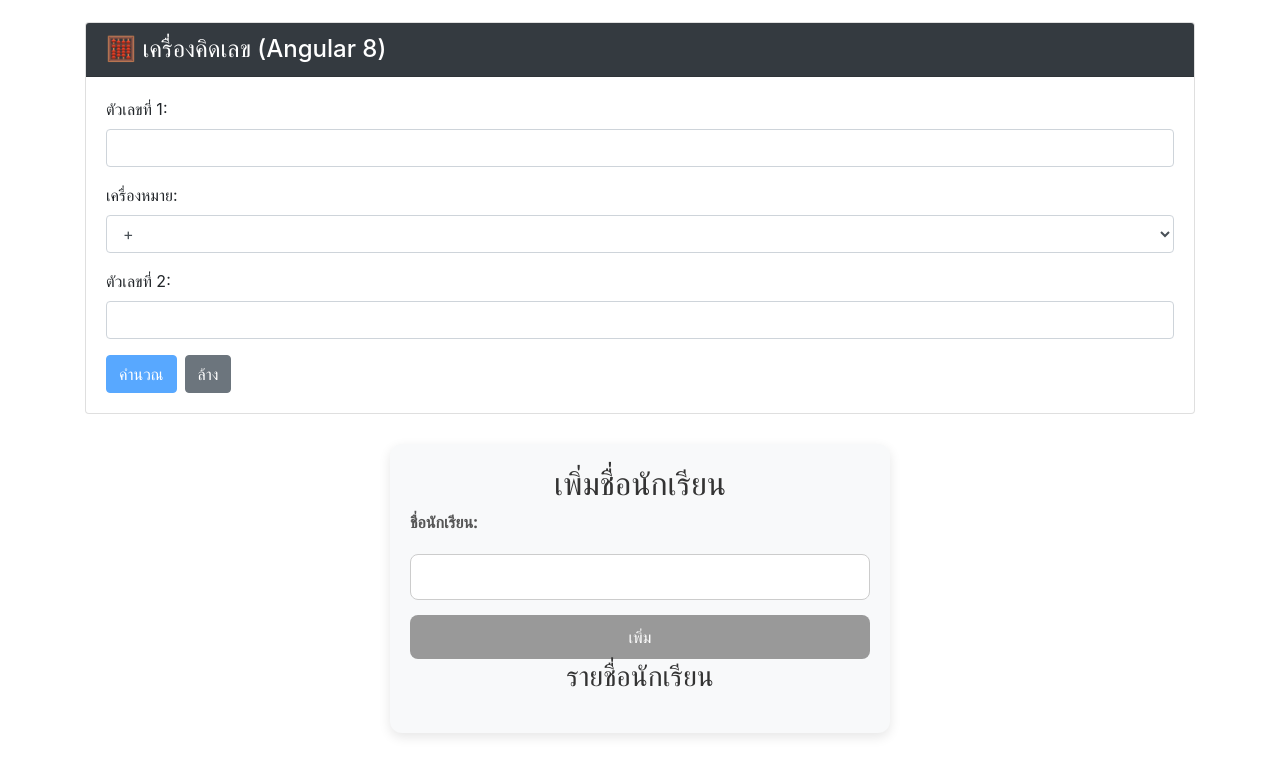
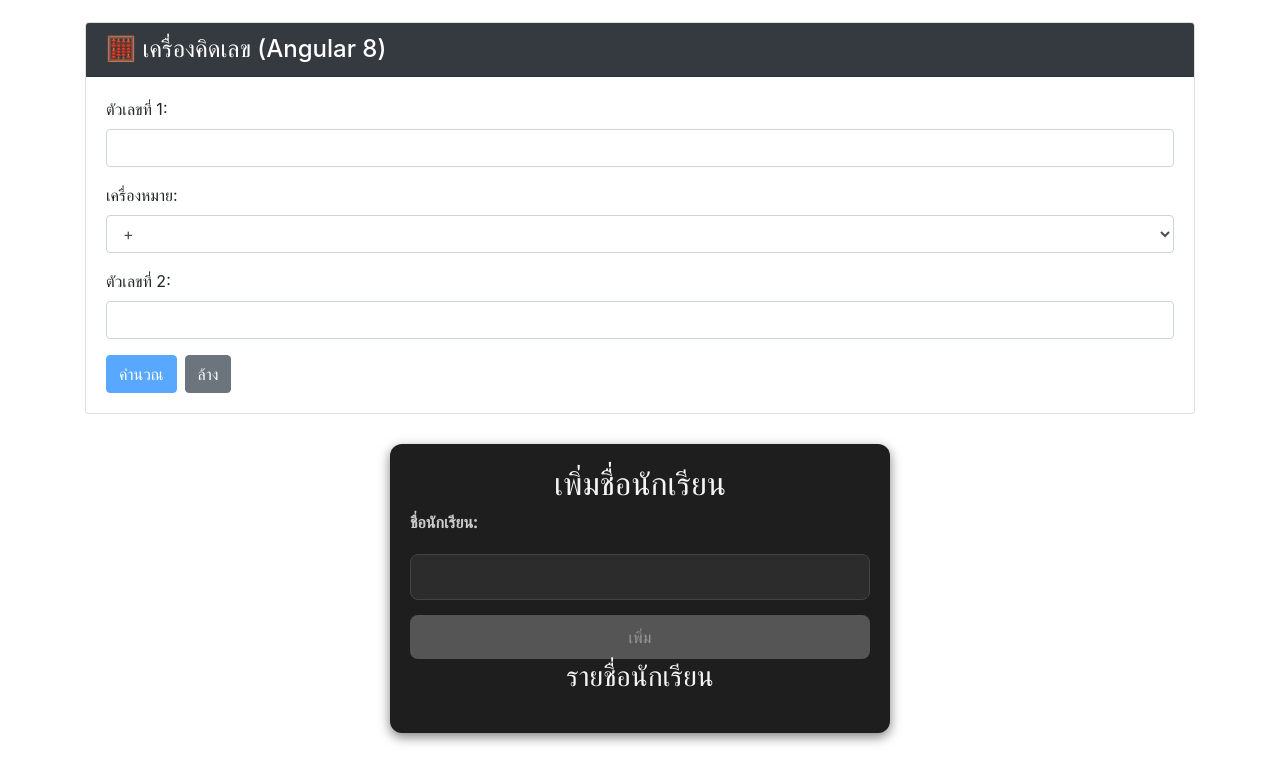
Before and after one commit to KittisakSS/BasicCRUD, an Angular app: page / in a window 1280 px wide. Shown: the part 315-1078 px from the top of the page. Built offline with nearby package versions, Linux system fonts and the light colour scheme.

Commit message:
Vote-botton

```diff
--- a/src/app/components/students/students.component.css
+++ b/src/app/components/students/students.component.css
@@ -2,15 +2,16 @@
   max-width: 500px;
   margin: 30px auto;
   padding: 20px;
-  background-color: #f8f9fa; /* สีพื้นหลังอ่อน */
+  background-color: #1e1e1e; /* พื้นหลังเข้ม */
   border-radius: 12px;
-  box-shadow: 0 4px 12px rgba(0, 0, 0, 0.1);
+  box-shadow: 0 4px 12px rgba(0, 0, 0, 0.5);
   font-family: 'Segoe UI', sans-serif;
+  color: #f1f1f1; /* ตัวหนังสือสีอ่อน */
 }
 
 h2, h3 {
   text-align: center;
-  color: #333;
+  color: #f5f5f5;
 }
 
 form {
@@ -22,26 +23,28 @@ form {
 label {
   font-weight: bold;
   margin-bottom: 5px;
-  color: #555;
+  color: #cccccc;
 }
 
 input[type="text"] {
   padding: 10px;
-  border: 1px solid #ccc;
+  border: 1px solid #444;
   border-radius: 8px;
   font-size: 16px;
+  background-color: #2c2c2c;
+  color: #fff;
   transition: border-color 0.3s ease;
 }
 
 input[type="text"]:focus {
-  border-color: #007bff;
+  border-color: #00bfff;
   outline: none;
 }
 
 button {
   padding: 10px;
-  background-color: #007bff;
-  color: white;
+  background-color: #00bfff;
+  color: #000;
   border: none;
   border-radius: 8px;
   font-size: 16px;
@@ -50,11 +53,12 @@ button {
 }
 
 button:hover:not([disabled]) {
-  background-color: #0056b3;
+  background-color: #009acd;
 }
 
 button[disabled] {
-  background-color: #999;
+  background-color: #555;
+  color: #999;
   cursor: not-allowed;
 }
 
@@ -64,7 +68,28 @@ ul {
 }
 
 li {
-  padding: 8px 0;
-  border-bottom: 1px solid #ddd;
+  display: flex;
+  justify-content: space-between; /* ให้ชื่ออยู่ซ้าย ปุ่มอยู่ขวา */
+  align-items: center;
+  padding: 8px 12px;
+  border-bottom: 1px solid #333;
   font-size: 16px;
+  background-color: #2a2a2a;
+  border-radius: 6px;
+  margin-bottom: 8px;
 }
+
+.delete-btn {
+  padding: 5px 12px;
+  background-color: #ff4d4d;
+  color: white;
+  border: none;
+  border-radius: 6px;
+  font-size: 14px;
+  cursor: pointer;
+  transition: background-color 0.3s ease;
+}
+
+.delete-btn:hover {
+  background-color: #cc0000;
+}
--- a/src/app/components/students/students.component.html
+++ b/src/app/components/students/students.component.html
@@ -15,6 +15,10 @@
 
   <h3>รายชื่อนักเรียน</h3>
   <ul>
-    <li *ngFor="let student of students">{{ student }}</li>
+    <li *ngFor="let student of students; let i = index">
+      {{ student }}
+       <button class="eval-btn" (click)="evaluateStudent(student)">ประเมิน</button>
+      <button  class="delete-btn" (click)="removeStudent(i)">ลบ</button>
+    </li>
   </ul>
 </div>
--- a/src/app/components/students/students.component.ts
+++ b/src/app/components/students/students.component.ts
@@ -16,6 +16,11 @@ export class StudentsComponent implements OnInit {
       this.studentName = '';   // เคลียร์ช่อง input
     }
   }
+
+   removeStudent(index: number) {
+    this.students.splice(index, 1);
+  }
+
   constructor() { }
 
   ngOnInit() {
```
